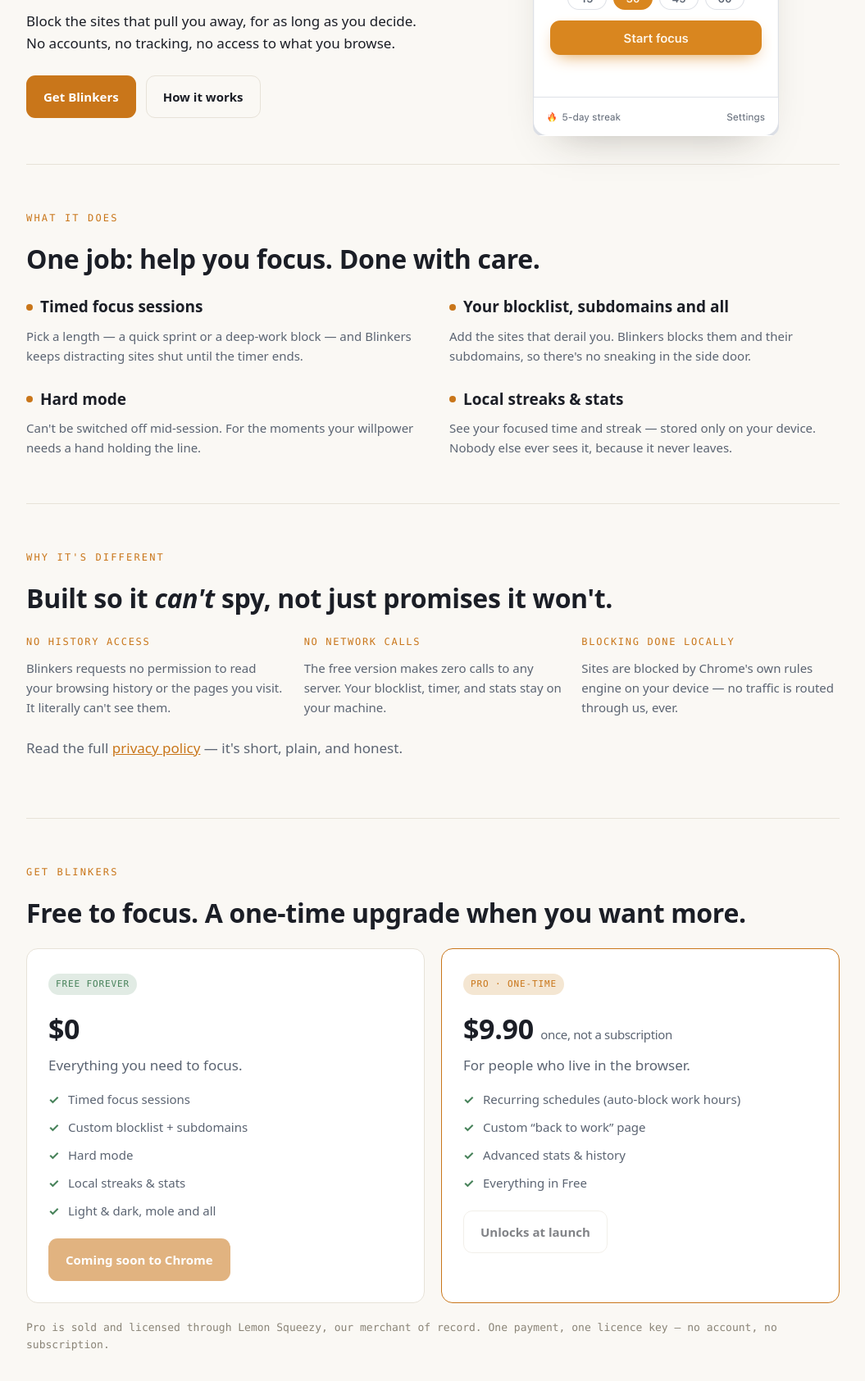
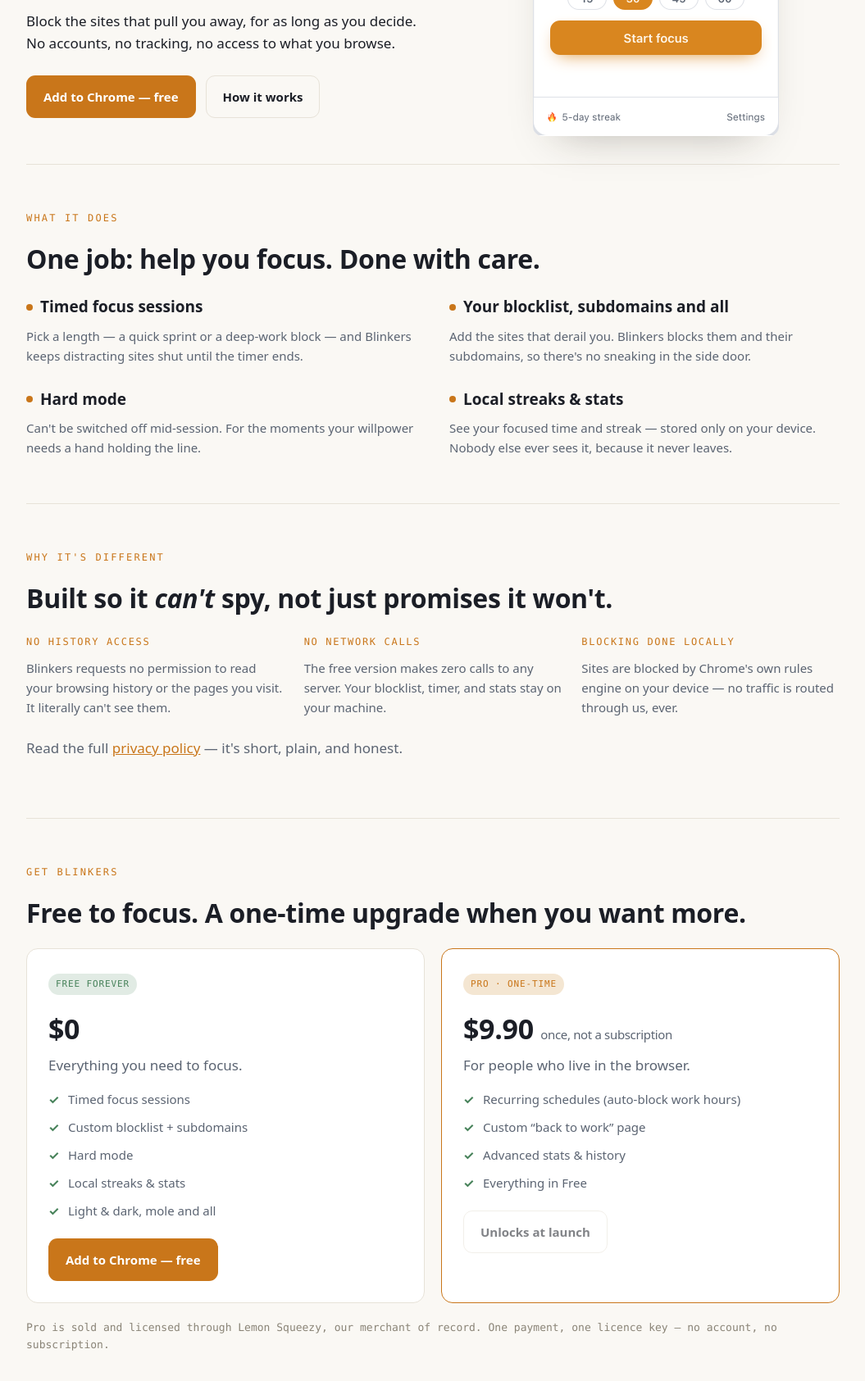
Before and after one commit to AlessandroTrips/simplequiet, a plain HTML site: page blinkers/index.html in a window 1280 px wide. Shown: the part 513-2198 px from the top of the page at 82% size, without its empty margins (112-1167 px from the left). Drawn offline with Linux system fonts and the light colour scheme.

Commit message:
site: Blinkers is live — wire Add to Chrome button to the store listing

```diff
--- a/blinkers/index.html
+++ b/blinkers/index.html
@@ -27,7 +27,7 @@
       <h1>The focus blocker that never reads your browsing history.</h1>
       <p class="lede">Block the sites that pull you away, for as long as you decide. No accounts, no tracking, no access to what you browse.</p>
       <div class="cta-row">
-        <a class="btn primary" href="#get" >Get Blinkers</a>
+        <a class="btn primary" href="https://chromewebstore.google.com/detail/blinkers/ejcphnphhceghfepbgofihemefohoimn" target="_blank" rel="noopener">Add to Chrome — free</a>
         <a class="btn ghost" href="#how">How it works</a>
       </div>
     </div>
@@ -94,7 +94,7 @@
           <li>Local streaks &amp; stats</li>
           <li>Light &amp; dark, mole and all</li>
         </ul>
-        <div style="margin-top:22px"><a class="btn primary" aria-disabled="true" href="#">Coming soon to Chrome</a></div>
+        <div style="margin-top:22px"><a class="btn primary" href="https://chromewebstore.google.com/detail/blinkers/ejcphnphhceghfepbgofihemefohoimn" target="_blank" rel="noopener">Add to Chrome — free</a></div>
       </div>
       <div class="plan pro">
         <span class="tag">Pro · one-time</span>
```
